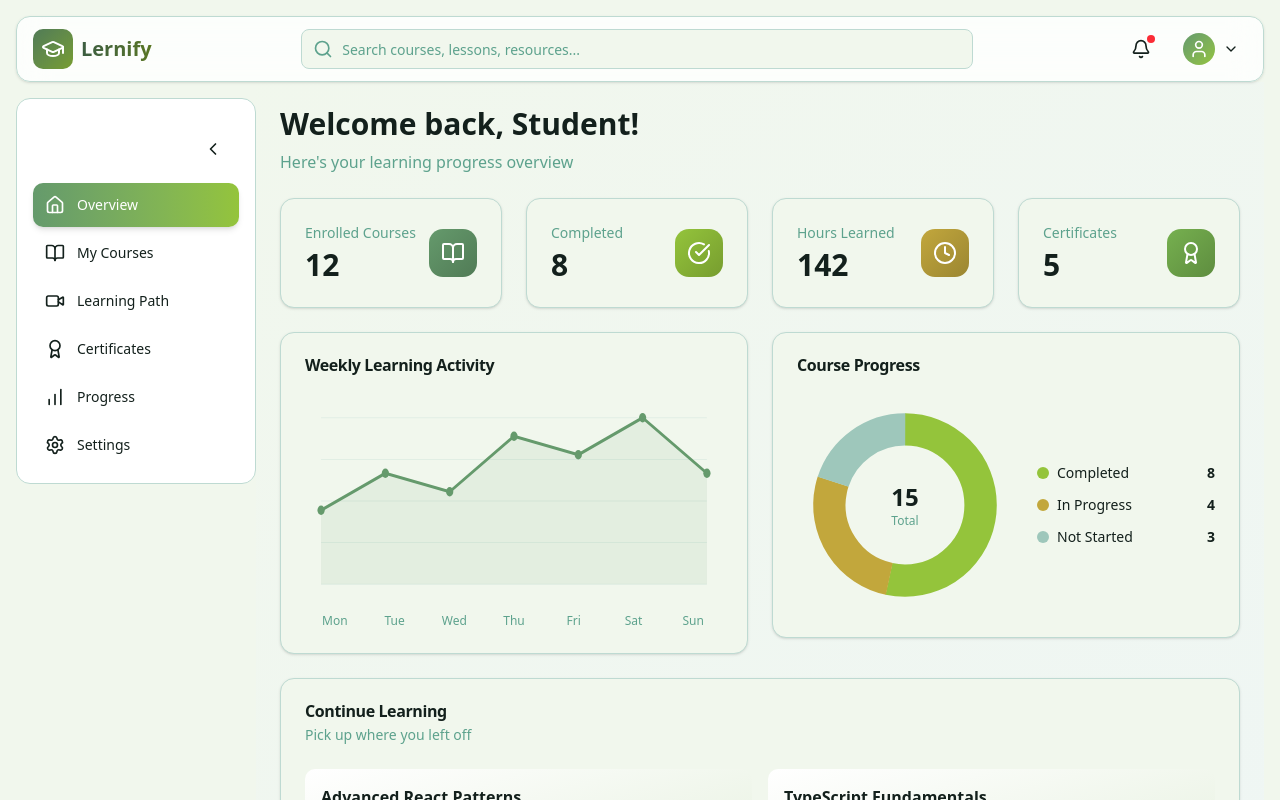
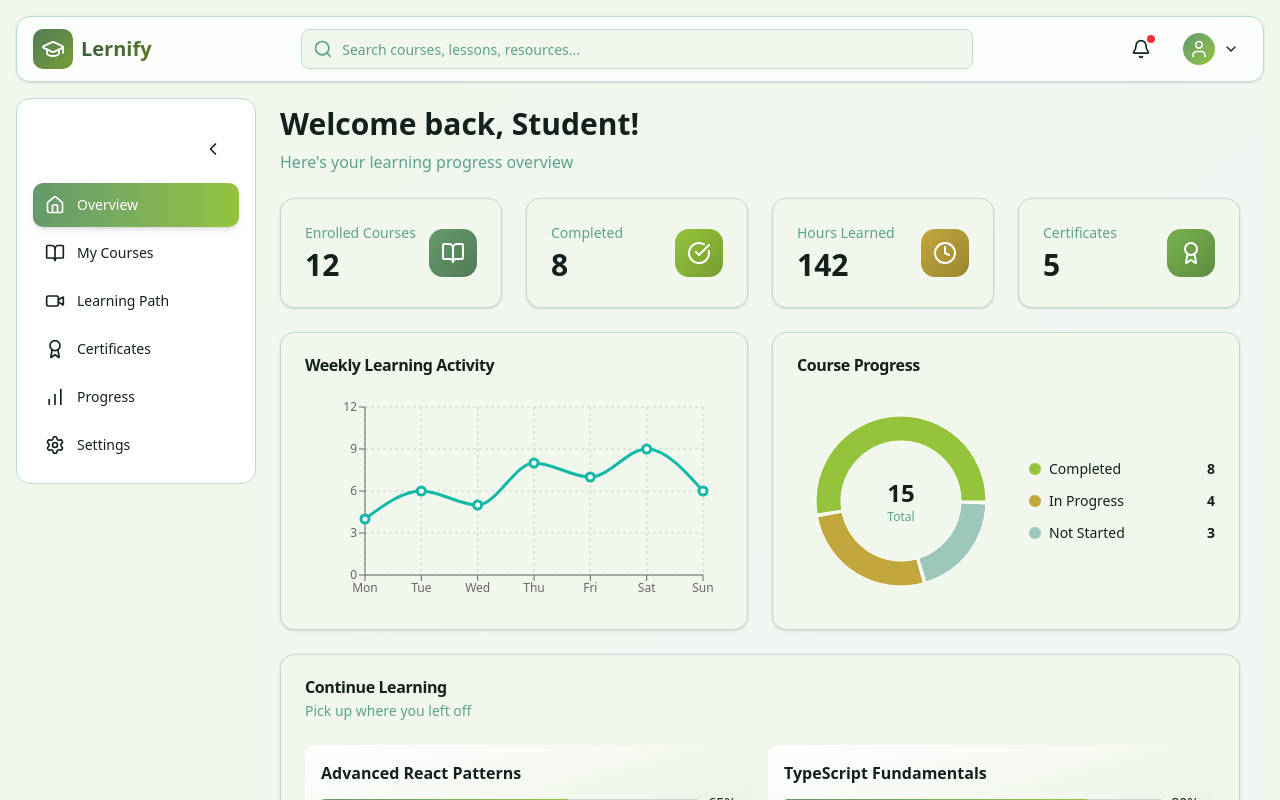
Before and after one commit to janitheranga/lernify, a Next.js app: page /dashboard in a window 1280 px wide. Shown: the top 800 px of the page. Built offline with nearby package versions, Linux system fonts and the light colour scheme.

Commit message:
Line chart updated.

```diff
--- a/app/admin/dashboard/page.tsx
+++ b/app/admin/dashboard/page.tsx
@@ -206,6 +206,8 @@ function DashboardOverview() {
               },
               { label: "New", value: 734, color: "var(--color-old-gold-500)" },
             ]}
+            metricLabel="Users"
+            formatter={(v) => v.toLocaleString()}
           />
         </motion.div>
       </div>
@@ -566,6 +568,8 @@ function AnalyticsSection() {
               color: "var(--color-mint-cream-500)",
             },
           ]}
+          metricLabel="Revenue"
+          formatter={(v) => `$${v.toLocaleString()}`}
         />
       </div>
     </div>
--- a/app/dashboard/page.tsx
+++ b/app/dashboard/page.tsx
@@ -202,6 +202,8 @@ function OverviewSection() {
                 color: "var(--color-dark-slate-grey-300)",
               },
             ]}
+            metricLabel="Courses"
+            formatter={(v) => v.toLocaleString()}
           />
         </motion.div>
       </div>
@@ -514,6 +516,8 @@ function ProgressSection() {
               color: "var(--color-mint-cream-500)",
             },
           ]}
+          metricLabel="Skills"
+          formatter={(v) => `${v}%`}
         />
       </div>
 
--- a/components/dashboard/doughnut-chart.tsx
+++ b/components/dashboard/doughnut-chart.tsx
@@ -1,8 +1,14 @@
 "use client";
 
 import * as React from "react";
-import { motion } from "motion/react";
 import { Card, CardContent, CardHeader, CardTitle } from "@/components/ui/card";
+import {
+  ResponsiveContainer,
+  PieChart,
+  Pie,
+  Tooltip as RTooltip,
+  Cell,
+} from "recharts";
 
 interface DoughnutChartProps {
   title: string;
@@ -11,11 +17,17 @@ interface DoughnutChartProps {
     value: number;
     color: string;
   }[];
+  metricLabel?: string;
+  formatter?: (value: number) => string;
 }
 
-export function DoughnutChart({ title, data }: DoughnutChartProps) {
+export function DoughnutChart({
+  title,
+  data,
+  metricLabel = "Value",
+  formatter = (v) => v.toString(),
+}: DoughnutChartProps) {
   const total = data.reduce((sum, item) => sum + item.value, 0);
-  let currentAngle = 0;
 
   return (
     <Card>
@@ -24,39 +36,30 @@ export function DoughnutChart({ title, data }: DoughnutChartProps) {
       </CardHeader>
       <CardContent>
         <div className="flex flex-col lg:flex-row items-center gap-6">
-          {/* Chart */}
-          <div className="relative w-54 h-54">
-            <svg viewBox="0 0 100 100" className="w-full h-full -rotate-90">
-              {data.map((item, index) => {
-                const percentage = (item.value / total) * 100;
-                const circumference = 2 * Math.PI * 35;
-                const strokeDasharray = `${
-                  (percentage / 100) * circumference
-                } ${circumference}`;
-                const rotation = currentAngle;
-                currentAngle += percentage * 3.6;
-
-                return (
-                  <motion.circle
-                    key={item.label}
-                    cx="50"
-                    cy="50"
-                    r="35"
-                    fill="none"
-                    stroke={item.color}
-                    strokeWidth="15"
-                    strokeDasharray={strokeDasharray}
-                    style={{
-                      transformOrigin: "50% 50%",
-                      transform: `rotate(${rotation}deg)`,
-                    }}
-                    initial={{ strokeDasharray: `0 ${circumference}` }}
-                    animate={{ strokeDasharray }}
-                    transition={{ duration: 1, delay: index * 0.2 }}
-                  />
-                );
-              })}
-            </svg>
+          <div className="relative w-52 h-52">
+            <ResponsiveContainer width="100%" height="100%">
+              <PieChart>
+                <Pie
+                  data={data}
+                  dataKey="value"
+                  nameKey="label"
+                  innerRadius={60}
+                  outerRadius={85}
+                  paddingAngle={2}
+                >
+                  {data.map((entry, index) => (
+                    <Cell key={`cell-${index}`} fill={entry.color} />
+                  ))}
+                </Pie>
+                <RTooltip
+                  contentStyle={{ borderRadius: 8 }}
+                  formatter={(value: any, name: any) => [
+                    `${metricLabel} : ${formatter(Number(value))}`,
+                    String(name),
+                  ]}
+                />
+              </PieChart>
+            </ResponsiveContainer>
             <div className="absolute inset-0 flex items-center justify-center">
               <div className="text-center">
                 <p className="text-2xl font-bold">{total}</p>
@@ -65,15 +68,11 @@ export function DoughnutChart({ title, data }: DoughnutChartProps) {
             </div>
           </div>
 
-          {/* Legend */}
           <div className="flex-1 space-y-3">
             {data.map((item, index) => (
-              <motion.div
+              <div
                 key={item.label}
                 className="flex items-center justify-between"
-                initial={{ opacity: 0, x: -20 }}
-                animate={{ opacity: 1, x: 0 }}
-                transition={{ delay: index * 0.1 }}
               >
                 <div className="flex items-center gap-2">
                   <div
@@ -83,7 +82,7 @@ export function DoughnutChart({ title, data }: DoughnutChartProps) {
                   <span className="text-sm">{item.label}</span>
                 </div>
                 <span className="text-sm font-semibold">{item.value}</span>
-              </motion.div>
+              </div>
             ))}
           </div>
         </div>
--- a/components/dashboard/line-chart.tsx
+++ b/components/dashboard/line-chart.tsx
@@ -1,8 +1,16 @@
 "use client";
 
 import * as React from "react";
-import { motion } from "motion/react";
 import { Card, CardContent, CardHeader, CardTitle } from "@/components/ui/card";
+import {
+  ResponsiveContainer,
+  LineChart as RLineChart,
+  Line,
+  XAxis,
+  YAxis,
+  Tooltip as RTooltip,
+  CartesianGrid,
+} from "recharts";
 
 interface LineChartProps {
   title: string;
@@ -18,212 +26,47 @@ interface LineChartProps {
 export function LineChart({
   title,
   data,
-  color = "var(--color-muted-teal-500)",
+  color = "#14b8a6",
   metricLabel = "Value",
   formatter = (v) => v.toString(),
 }: LineChartProps) {
-  const [hoveredIndex, setHoveredIndex] = React.useState<number | null>(null);
-  const containerRef = React.useRef<HTMLDivElement>(null);
-  const [containerWidth, setContainerWidth] = React.useState(600);
-  const maxValue = Math.max(...data.map((d) => d.value));
-  const padding = 20;
-  const chartHeight = 200;
-  const minPointSpacing = 80;
-
-  React.useEffect(() => {
-    const el = containerRef.current;
-    if (!el) return;
-
-    const update = () => setContainerWidth(el.clientWidth);
-    update();
-
-    const observer = new ResizeObserver(update);
-    observer.observe(el);
-    return () => observer.disconnect();
-  }, []);
-
-  const chartWidth = Math.max(
-    containerWidth,
-    320,
-    padding * 2 + (Math.max(data.length, 2) - 1) * minPointSpacing
-  );
-
-  const coords = data.map((d, i) => {
-    const x =
-      (i / Math.max(data.length - 1, 1)) * (chartWidth - padding * 2) + padding;
-    const y =
-      chartHeight -
-      (d.value / maxValue) * (chartHeight - padding * 2) -
-      padding;
-    return { x, y };
-  });
-
-  const points = coords.map(({ x, y }) => `${x},${y}`).join(" ");
-
-  // Calculate area points
-  const areaPoints = `${padding},${chartHeight - padding} ${points} ${
-    chartWidth - padding
-  },${chartHeight - padding}`;
-
   return (
     <Card>
       <CardHeader>
         <CardTitle>{title}</CardTitle>
       </CardHeader>
       <CardContent>
-        <div className="w-full overflow-hidden" ref={containerRef}>
-          <svg
-            viewBox={`0 0 ${chartWidth} ${chartHeight}`}
-            className="w-full h-52"
-            preserveAspectRatio="none"
-            onMouseLeave={() => setHoveredIndex(null)}
-          >
-            {/* Grid lines */}
-            {[0, 1, 2, 3, 4].map((i) => (
-              <line
-                key={i}
-                x1={padding}
-                y1={padding + (i * (chartHeight - padding * 2)) / 4}
-                x2={chartWidth - padding}
-                y2={padding + (i * (chartHeight - padding * 2)) / 4}
+        <div className="w-full h-52">
+          <ResponsiveContainer width="100%" height="100%">
+            <RLineChart
+              data={data}
+              margin={{ top: 10, right: 20, left: 0, bottom: 0 }}
+            >
+              <CartesianGrid
+                strokeDasharray="3 3"
                 stroke="var(--color-dark-slate-grey-200)"
-                strokeWidth="1"
-                opacity="0.3"
               />
-            ))}
-
-            {/* Area under the line */}
-            <motion.polygon
-              points={areaPoints}
-              fill={color}
-              opacity="0.1"
-              initial={{ opacity: 0 }}
-              animate={{ opacity: 0.1 }}
-              transition={{ duration: 1 }}
-            />
-
-            {/* Line */}
-            <motion.polyline
-              points={points}
-              fill="none"
-              stroke={color}
-              strokeWidth="3"
-              strokeLinecap="round"
-              strokeLinejoin="round"
-              initial={{ pathLength: 0 }}
-              animate={{ pathLength: 1 }}
-              transition={{ duration: 1.5, ease: "easeInOut" }}
-            />
-
-            {/* Data points */}
-            {coords.map(({ x, y }, i) => (
-              <motion.circle
-                key={i}
-                cx={x}
-                cy={y}
-                r="4.5"
-                fill={color}
-                initial={{ scale: 0 }}
-                animate={{ scale: 1 }}
-                transition={{ delay: i * 0.1 + 0.5 }}
-                className="cursor-pointer"
-                onMouseEnter={() => setHoveredIndex(i)}
+              <XAxis dataKey="label" tick={{ fontSize: 12 }} />
+              <YAxis tick={{ fontSize: 12 }} />
+              <RTooltip
+                contentStyle={{ borderRadius: 8 }}
+                formatter={(value: any) => [
+                  formatter(Number(value)),
+                  metricLabel,
+                ]}
+                labelFormatter={(label: any) => String(label)}
               />
-            ))}
-
-            {hoveredIndex !== null && coords[hoveredIndex] && (
-              <Tooltip
-                x={coords[hoveredIndex].x}
-                y={coords[hoveredIndex].y}
-                chartWidth={chartWidth}
-                padding={padding}
-                label={data[hoveredIndex].label}
-                metricLabel={metricLabel}
-                value={data[hoveredIndex].value}
-                formattedValue={formatter(data[hoveredIndex].value)}
-                color={color}
+              <Line
+                type="monotone"
+                dataKey="value"
+                stroke={color}
+                strokeWidth={3}
+                dot={{ r: 4 }}
               />
-            )}
-          </svg>
-
-          {/* Labels */}
-          <div className="flex justify-between mt-2">
-            {data.map((d, i) => (
-              <div
-                key={i}
-                className="text-xs text-muted-foreground text-center flex-1"
-              >
-                {d.label}
-              </div>
-            ))}
-          </div>
+            </RLineChart>
+          </ResponsiveContainer>
         </div>
       </CardContent>
     </Card>
   );
 }
-
-function Tooltip({
-  x,
-  y,
-  chartWidth,
-  padding,
-  label,
-  metricLabel,
-  value,
-  formattedValue,
-  color,
-}: {
-  x: number;
-  y: number;
-  chartWidth: number;
-  padding: number;
-  label: string;
-  metricLabel: string;
-  value: number;
-  formattedValue: string;
-  color: string;
-}) {
-  const tooltipWidth = 140;
-  const tooltipHeight = 44;
-  const offsetY = 12;
-  const clampedX = Math.min(
-    chartWidth - padding - tooltipWidth,
-    Math.max(padding, x - tooltipWidth / 2)
-  );
-  const clampedY = Math.max(padding, y - tooltipHeight - offsetY);
-
-  return (
-    <g pointerEvents="none">
-      <rect
-        x={clampedX}
-        y={clampedY}
-        width={tooltipWidth}
-        height={tooltipHeight}
-        rx={8}
-        fill="white"
-        stroke="var(--color-dark-slate-grey-200)"
-        opacity="0.95"
-      />
-      <text
-        x={clampedX + 10}
-        y={clampedY + 18}
-        fill="var(--color-dark-slate-grey-600)"
-        fontSize="14"
-        fontWeight="600"
-      >
-        {label}
-      </text>
-      <text
-        x={clampedX + 10}
-        y={clampedY + 33}
-        fill="var(--color-dark-slate-grey-800)"
-        fontSize="12"
-        fontWeight="500"
-      >
-        {metricLabel} : {formattedValue}
-      </text>
-      <circle cx={x} cy={y} r={6} fill="white" stroke={color} strokeWidth={2} />
-    </g>
-  );
-}
```
